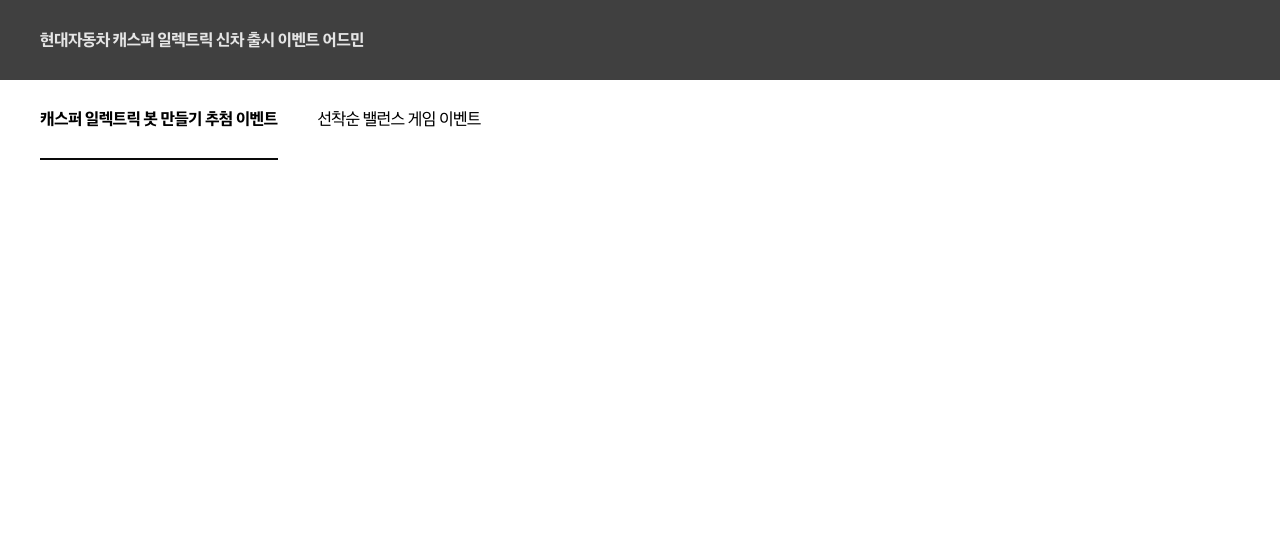
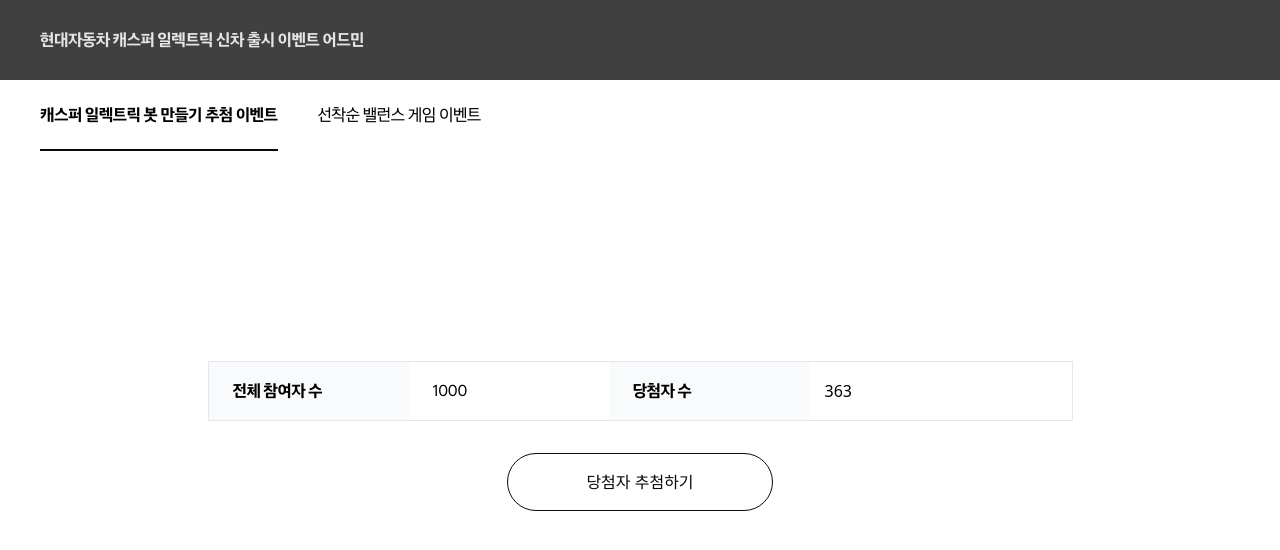
Before and after one commit to softeerbootcamp4th/Team7-HybridJGS-FE, a React (Vite) app in the folder admin/: page /lottery in a window 1280 px wide. Shown: the top 550 px of the page. Built offline with nearby package versions, Linux system fonts and the light colour scheme.

Commit message:
feat: 당첨자 추첨 페이지 구현

```diff
--- a/admin/src/pages/Lottery/index.tsx
+++ b/admin/src/pages/Lottery/index.tsx
@@ -1,9 +1,35 @@
+import { ChangeEvent, useEffect, useState } from "react";
+import Button from "@/components/Button";
 import TabHeader from "@/components/TabHeader";
 
 export default function Lottery() {
+    const [giftCount, setGiftCount] = useState<number>(0);
+
+    useEffect(() => {
+        setGiftCount(363);
+    }, []);
+
+    const handleChangeInput = (e: ChangeEvent<HTMLInputElement>) => {
+        const count = parseInt(e.target.value);
+        setGiftCount(count);
+    };
+
     return (
-        <div className="flex flex-col items-center">
+        <div className="flex flex-col items-center h-screen">
             <TabHeader />
+
+            <div className="flex flex-col h-full items-center justify-center gap-8 pb-40">
+                <div className="flex border">
+                    <p className="px-6 py-4 w-[200px] bg-gray-50 h-body-1-bold">전체 참여자 수</p>
+                    <p className="px-6 py-4 w-[200px] h-body-1-regular">1000</p>
+                    <p className="px-6 py-4 w-[200px] bg-gray-50 h-body-1-bold">당첨자 수</p>
+                    <div className="self-center px-4">
+                        <input value={giftCount} onChange={handleChangeInput} />
+                    </div>
+                </div>
+
+                <Button buttonSize="lg">당첨자 추첨하기</Button>
+            </div>
         </div>
     );
 }
```
